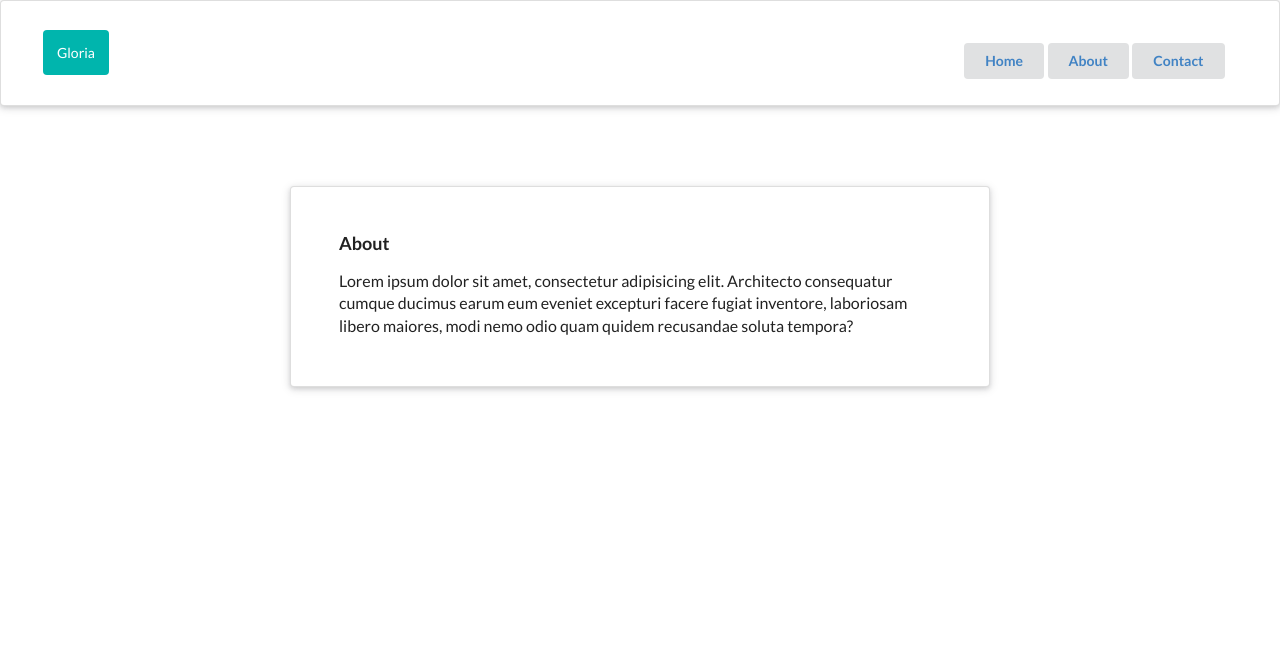
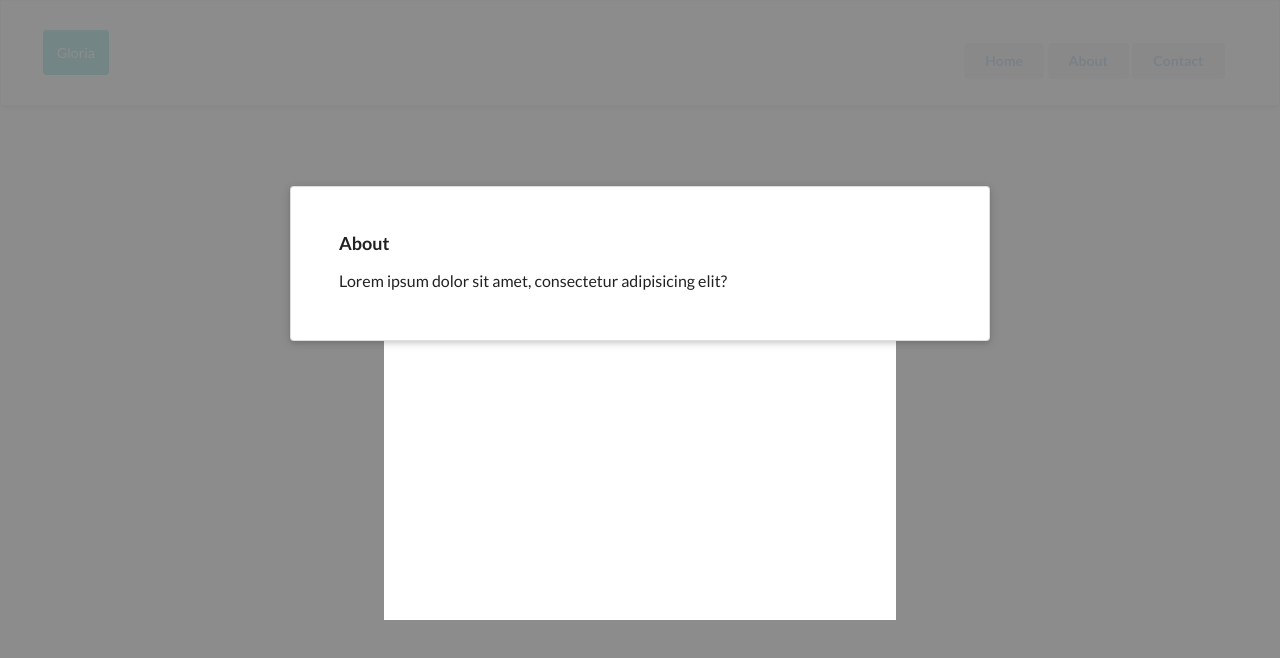
Before and after one commit to plasante/MernFullStackReactRouter, a React (Create React App) app: page /about in a window 1280 px wide. Shown: the top 658 px of the page. Built offline with nearby package versions, Linux system fonts and the light colour scheme.

Commit message:
Implemented Modal.css

```diff
--- a/public/index.html
+++ b/public/index.html
@@ -10,34 +10,12 @@
       content="Web site created using create-react-app"
     />
     <link rel="apple-touch-icon" href="%PUBLIC_URL%/logo192.png" />
-    <!--
-      manifest.json provides metadata used when your web app is installed on a
-      user's mobile device or desktop. See https://developers.google.com/web/fundamentals/web-app-manifest/
-    -->
     <link rel="manifest" href="%PUBLIC_URL%/manifest.json" />
-    <!--
-      Notice the use of %PUBLIC_URL% in the tags above.
-      It will be replaced with the URL of the `public` folder during the build.
-      Only files inside the `public` folder can be referenced from the HTML.
-
-      Unlike "/favicon.ico" or "favicon.ico", "%PUBLIC_URL%/favicon.ico" will
-      work correctly both with client-side routing and a non-root public URL.
-      Learn how to configure a non-root public URL by running `npm run build`.
-    -->
     <title>React App</title>
   </head>
   <body>
     <noscript>You need to enable JavaScript to run this app.</noscript>
     <div id="root"></div>
-    <!--
-      This HTML file is a template.
-      If you open it directly in the browser, you will see an empty page.
-
-      You can add webfonts, meta tags, or analytics to this file.
-      The build step will place the bundled scripts into the <body> tag.
-
-      To begin the development, run `npm start` or `yarn start`.
-      To create a production bundle, use `npm run build` or `yarn build`.
-    -->
+    <div id="modal"></div>
   </body>
 </html>
--- a/src/components/About.jsx
+++ b/src/components/About.jsx
@@ -1,14 +1,25 @@
 import React from 'react';
+import './Modal.css';
 
 const About = () => {
   return (
-    <div
-      className={'ui raised very padded text container segment'}
-      style={{marginTop: '80px'}}
-    >
-      <h3 className={'ui header'}>About</h3>
-      <p>Lorem ipsum dolor sit amet, consectetur adipisicing elit. Architecto consequatur cumque ducimus earum eum eveniet excepturi facere fugiat inventore, laboriosam libero maiores, modi nemo odio quam quidem recusandae soluta tempora?</p>
+    <div>
+      <div className="wrapper">
+        <div className={'modal'}>
+          <div className={'modal-content'}>
+            <h3>I am a modal</h3>
+          </div>
+        </div>
+      </div>
+      <div
+        className={'ui raised very padded text container segment'}
+        style={{marginTop: '80px'}}
+      >
+        <h3 className={'ui header'}>About</h3>
+        <p>Lorem ipsum dolor sit amet, consectetur adipisicing elit?</p>
+      </div>
     </div>
+
   );
 };
 
--- a/src/components/Contact.jsx
+++ b/src/components/Contact.jsx
@@ -1,9 +1,11 @@
 import React from 'react';
 import {Link} from "react-router-dom";
+import Modal from "./Modal";
 
 const Contact = (props) => {
   return (
     <div>
+      <Modal/>
       <div
         className={'ui raised very padded text container segment'}
         style={{marginTop: '80px'}}
--- /dev/null
+++ b/src/components/Modal.css
@@ -0,0 +1,23 @@
+.modal {
+    height: 100%;
+    width: 100%;
+    position: fixed;
+    background-color: grey;
+    top: 0;
+    left: 0;
+    opacity: .9;
+    z-index: 10;
+}
+
+.modal-content {
+    background-color: white;
+    margin: 300px auto;
+    height: 40%;
+    width: 40%;
+    text-align: center;
+}
+
+.wrapper {
+    position: relative;
+    z-index: 0;
+}
--- /dev/null
+++ b/src/components/Modal.jsx
@@ -0,0 +1,15 @@
+import React from 'react';
+import ReactDOM from 'react-dom';
+
+const Modal = (props) => {
+  return ReactDOM.createPortal(
+    <div className={'ui dimmer show modals visible active'}>
+      <div className={'ui raised very padded text container segment'}>
+        <h1>I am a modal</h1>
+      </div>
+    </div>,
+    document.getElementById('modal')
+  );
+};
+
+export default Modal;
```
